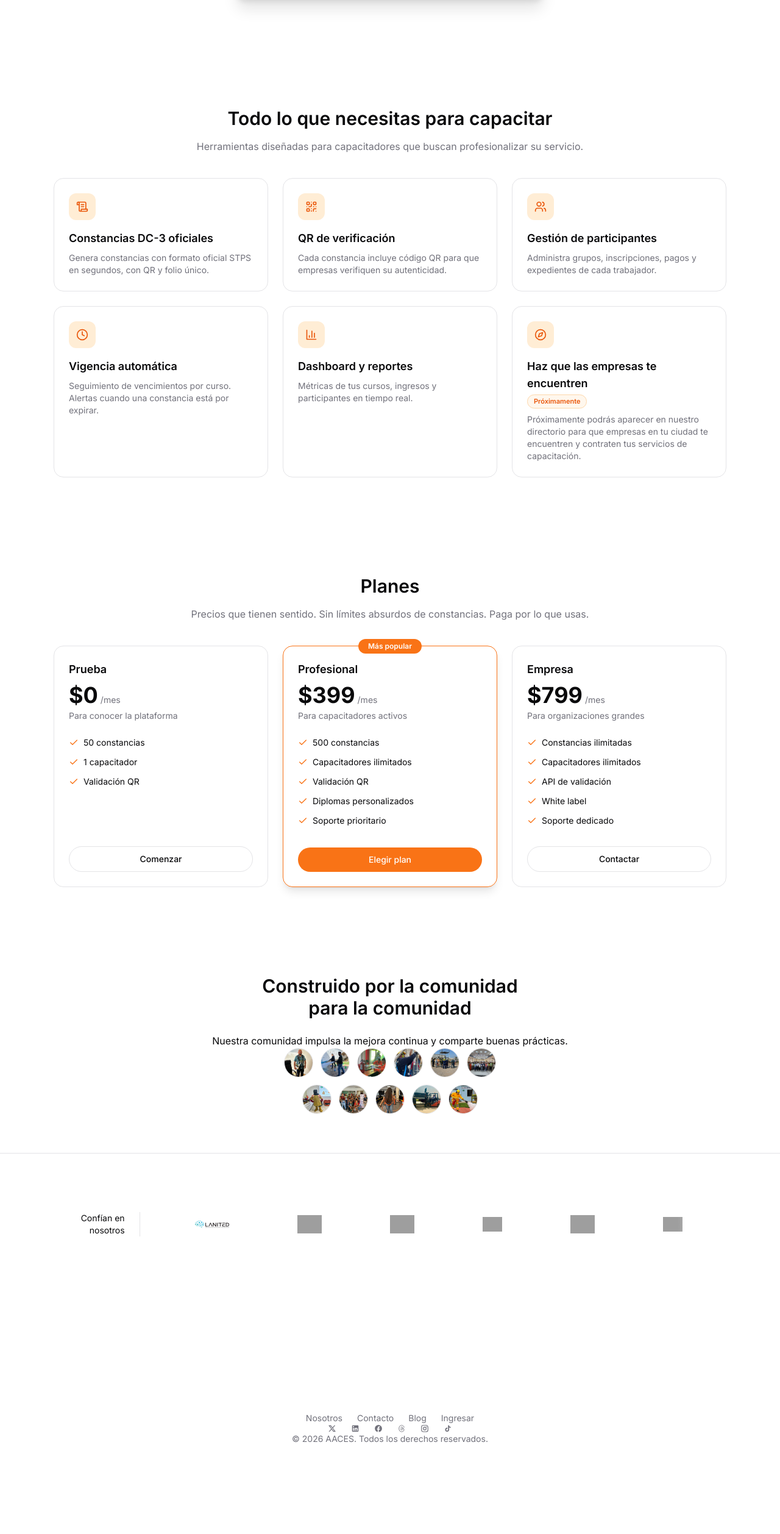
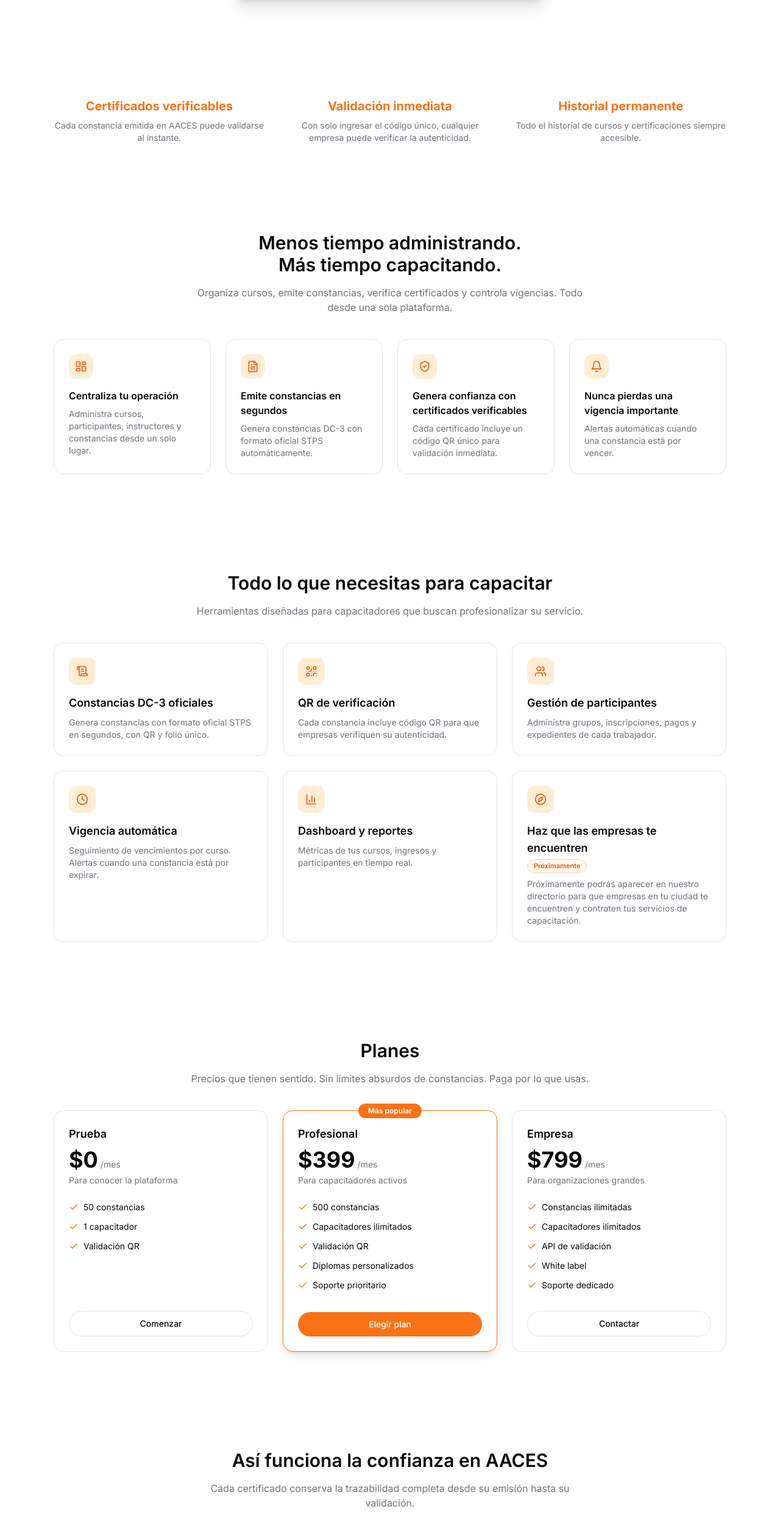
Before and after one commit to steveluis26/AACES2, a Next.js app in the folder frontend/: page / in a window 1280 px wide. Shown: the part 1257-3773 px from the top of the page at 61% size. Before the commit the page ends 3691 px from the top, so only its background shows below. Built offline with nearby package versions, Linux system fonts and the light colour scheme; grey boxes are pictures that could not be loaded.

Commit message:
refactor: new landing page order with trust, marketplace, metrics sections

```diff
--- a/frontend/app/page.tsx
+++ b/frontend/app/page.tsx
@@ -11,8 +11,12 @@
 import { LogoCloud3 } from '@/components/ui/logo-cloud-3'
 import { useSearchParams } from 'next/navigation';
 import HeroSection from '@/components/landing/hero-section'
+import MetricsSection from '@/components/landing/metrics-section'
+import MainBenefitSection from '@/components/landing/main-benefit-section'
 import FeaturesSection from '@/components/landing/features-section'
 import PlansSection from '@/components/landing/plans-section'
+import TrustSection from '@/components/landing/trust-section'
+import MarketplaceSection from '@/components/landing/marketplace-section'
 import FooterSection from 'src/components/footer'
 import CommunitySection from 'src/components/content-6'
 
@@ -175,8 +179,12 @@
         loading={isValidating}
         attemptsLeft={attemptsLeft}
       />
+      <MetricsSection />
+      <MainBenefitSection />
       <FeaturesSection />
       <PlansSection />
+      <TrustSection />
+      <MarketplaceSection />
 
       {/* Validation Result */}
       {validationResult && (
```
